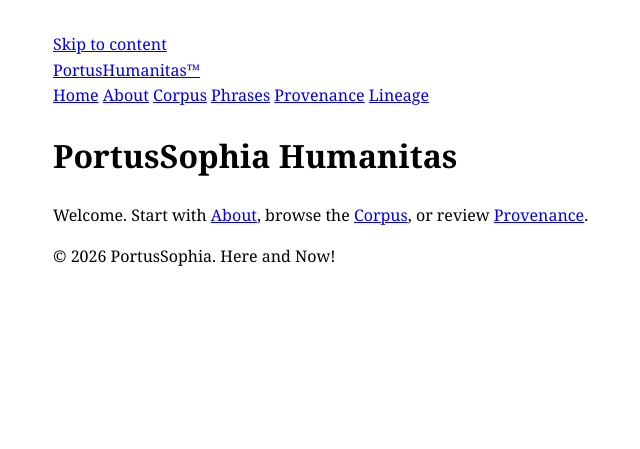
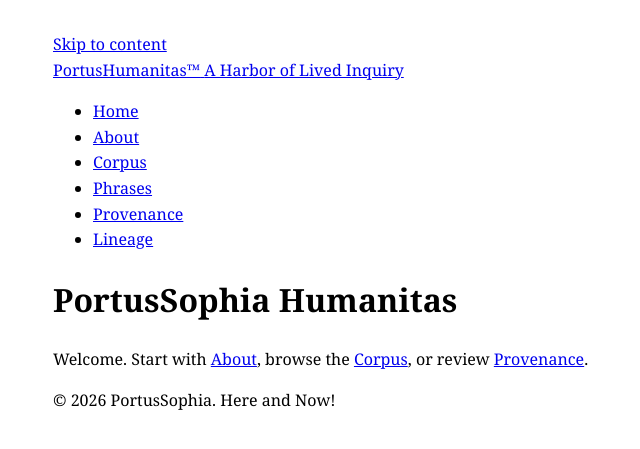
Before and after one commit to portussophia/portussophia-humanitas, a Jekyll site: the page built from index.md, in a window 1280 px wide. Shown: the top 449 px of the page, without its empty margins (197-837 px from the left). Built offline with Jekyll 4.4.1, drawn with Linux system fonts in a browser that asks for light colours.

Commit message:
Establish Humanitas header and navigation

```diff
--- a/_includes/header.html
+++ b/_includes/header.html
@@ -1,8 +1,18 @@
-<header>
-  <a href="{{ '/' | relative_url }}">{{ site.title }}</a>
-  <nav>
-    {% for item in site.data.navigation %}
-      <a href="{{ item.url | relative_url }}">{{ item.title }}</a>
-    {% endfor %}
-  </nav>
+<header class="site-header">
+  <div class="shell header-inner">
+    <a class="site-brand" href="{{ '/' | relative_url }}" aria-label="PortusHumanitas home">
+      <span class="site-brand__title">PortusHumanitas™</span>
+      <span class="site-brand__subtitle">A Harbor of Lived Inquiry</span>
+    </a>
+
+    <nav class="site-nav" aria-label="Primary navigation">
+      <ul>
+        {% for item in site.data.navigation %}
+          <li>
+            <a href="{{ item.url | relative_url }}"{% if page.url == item.url %} aria-current="page"{% endif %}>{{ item.title }}</a>
+          </li>
+        {% endfor %}
+      </ul>
+    </nav>
+  </div>
 </header>
```
